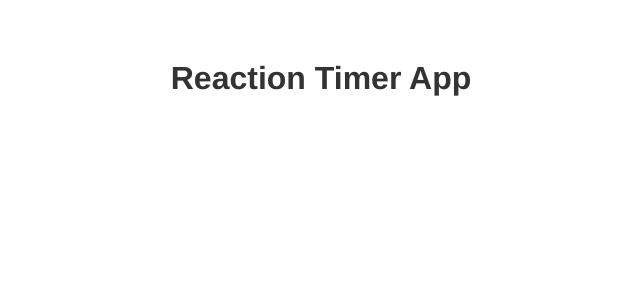
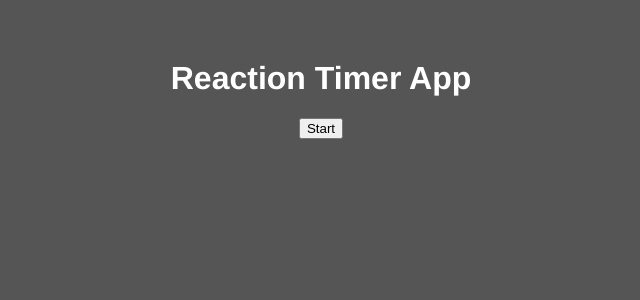
Before and after one commit to Shayboniyshoh/reaction-timer-vue, a Vue app: page / in a window 1280 px wide. Shown: the top 300 px of the page, without its empty margins (319-959 px from the left). Built offline with nearby package versions, Linux system fonts and the light colour scheme.

Commit message:
Start game settings configured

```diff
--- a/src/App.vue
+++ b/src/App.vue
@@ -1,17 +1,36 @@
 <template>
   <h1>Reaction Timer App</h1>
+  <button @click="startGame" :disabled="isPlaying">Start</button>
+  <BlockItem v-if="isPlaying" :delay="delay" />
 </template>
 
 <script>
 
+import BlockItem from "./components/BlockItem.vue";
+
 export default {
   name: 'App',
-  components: {
+  components: { BlockItem },
+  data() {
+    return {
+      isPlaying: false,
+      delay: null
+    }
+  },
+  methods: {
+    startGame() {
+      this.delay = 2000 + Math.random() * 5000;
+      this.isPlaying = true;
+    }
   }
 }
 </script>
 
 <style>
+body {
+  background: #555;
+}
+
 #app {
   font-family: Avenir, Helvetica, Arial, sans-serif;
   -webkit-font-smoothing: antialiased;
@@ -20,4 +39,8 @@ export default {
   color: #333;
   margin-top: 60px;
 }
+
+h1 {
+  color: #fff;
+}
 </style>
--- /dev/null
+++ b/src/components/BlockItem.vue
@@ -0,0 +1,23 @@
+<template>
+    <div class="block">
+        <h1>Click me</h1>
+    </div>
+</template>
+
+<script>
+export default {
+    props: ['delay'],
+}
+</script>
+
+<style>
+.block {
+    width: 400px;
+    padding: 100px 0;
+    margin: 40px auto;
+    border-radius: 1rem;
+    text-align: center;
+    color: #fff;
+    background: #222;
+}
+</style>
```
Also changed, not shown: src/assets/logo.png (deleted).
